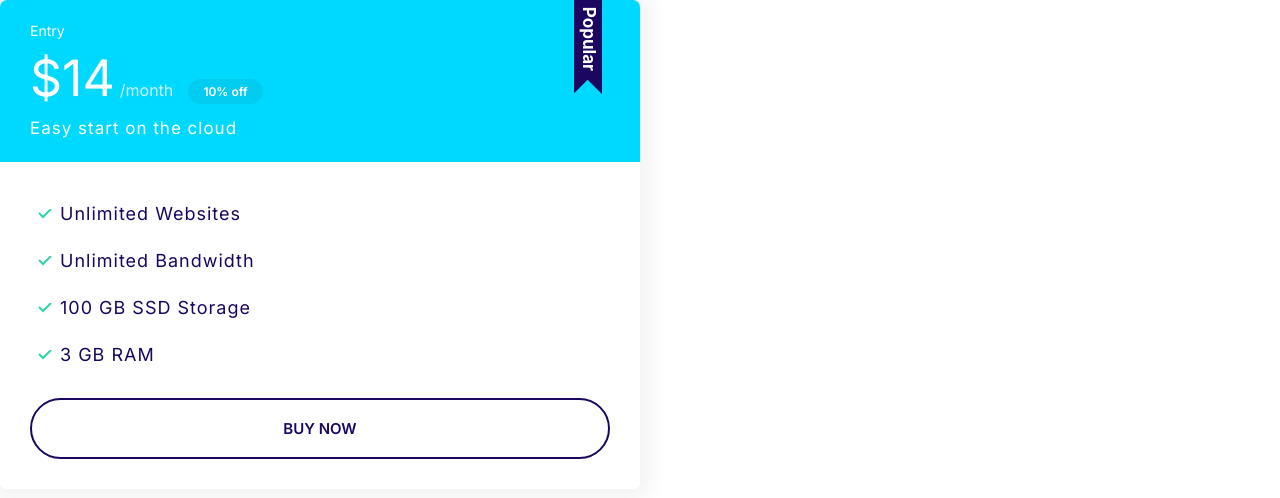
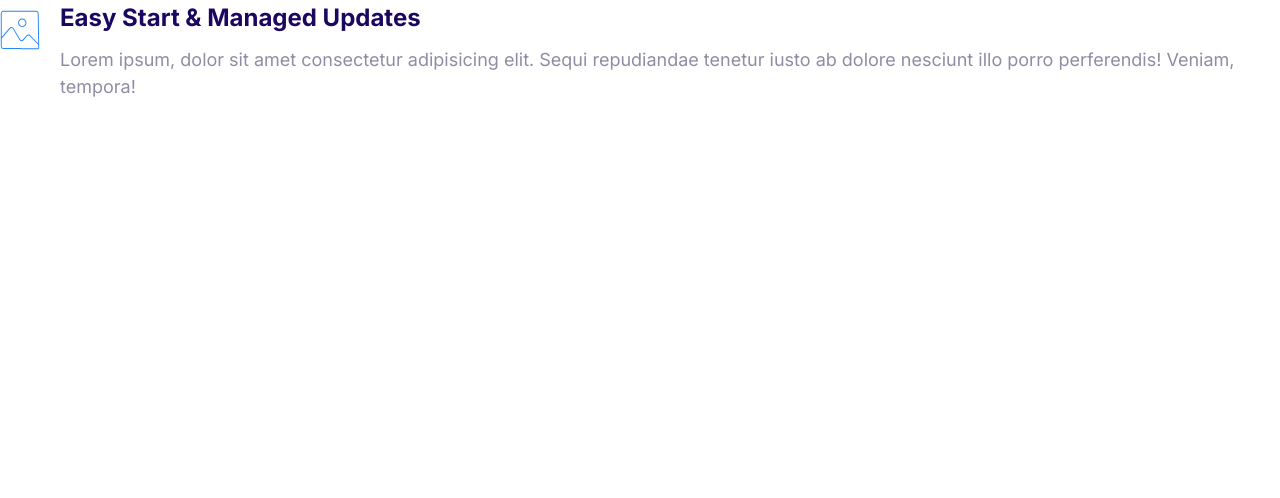
Before and after one commit to Minic246/course, a plain HTML site: page index.html in a window 1280 px wide. Drawn offline with Linux system fonts and the light colour scheme.

Commit message:
Build media component

```diff
--- a/CSS/styles.css
+++ b/CSS/styles.css
@@ -367,3 +367,20 @@ a {
     font-size: 1.7rem;
   }
 }
+
+/* Media */
+.media {
+  display: flex;
+}
+
+.media__title {
+  margin-top: 0;
+}
+
+.media__body {
+  margin: 0 2rem;
+}
+
+.media__image {
+  margin-top: 1rem;
+}
--- a/index.html
+++ b/index.html
@@ -13,26 +13,19 @@
     <link rel="stylesheet" href="css/styles.css" />
   </head>
   <body>
-    <div style="width: 50%">
-      <div class="plan plan--popular">
-        <div class="card card--secondary">
-          <header class="card__header">
-            <h3 class="plan__name">Entry</h3>
-            <span class="plan__price">$14</span>
-            <span class="plan__billing-cycle">/month</span>
-            <span class="badge badge--secondary badge--small">10% off</span>
-            <span class="plan__description">Easy start on the cloud</span>
-          </header>
-          <div class="card__body">
-            <ul class="list list--tick">
-              <li class="list__item">Unlimited Websites</li>
-              <li class="list__item">Unlimited Bandwidth</li>
-              <li class="list__item">100 GB SSD Storage</li>
-              <li class="list__item">3 GB RAM</li>
-            </ul>
-            <button class="btn btn--outline btn--block">Buy Now</button>
-          </div>
-        </div>
+    <div class="media">
+      <div class="media__image">
+        <svg class="icon icon--primary">
+          <use xlink:href="images/sprite.svg#snap"></use>
+        </svg>
+      </div>
+      <div class="media__body">
+        <h3 class="media__title">Easy Start & Managed Updates</h3>
+        <p>
+          Lorem ipsum, dolor sit amet consectetur adipisicing elit. Sequi
+          repudiandae tenetur iusto ab dolore nesciunt illo porro perferendis!
+          Veniam, tempora!
+        </p>
       </div>
     </div>
   </body>
```
Also changed, not shown: components/media.html (added, +15 -0 lines).
